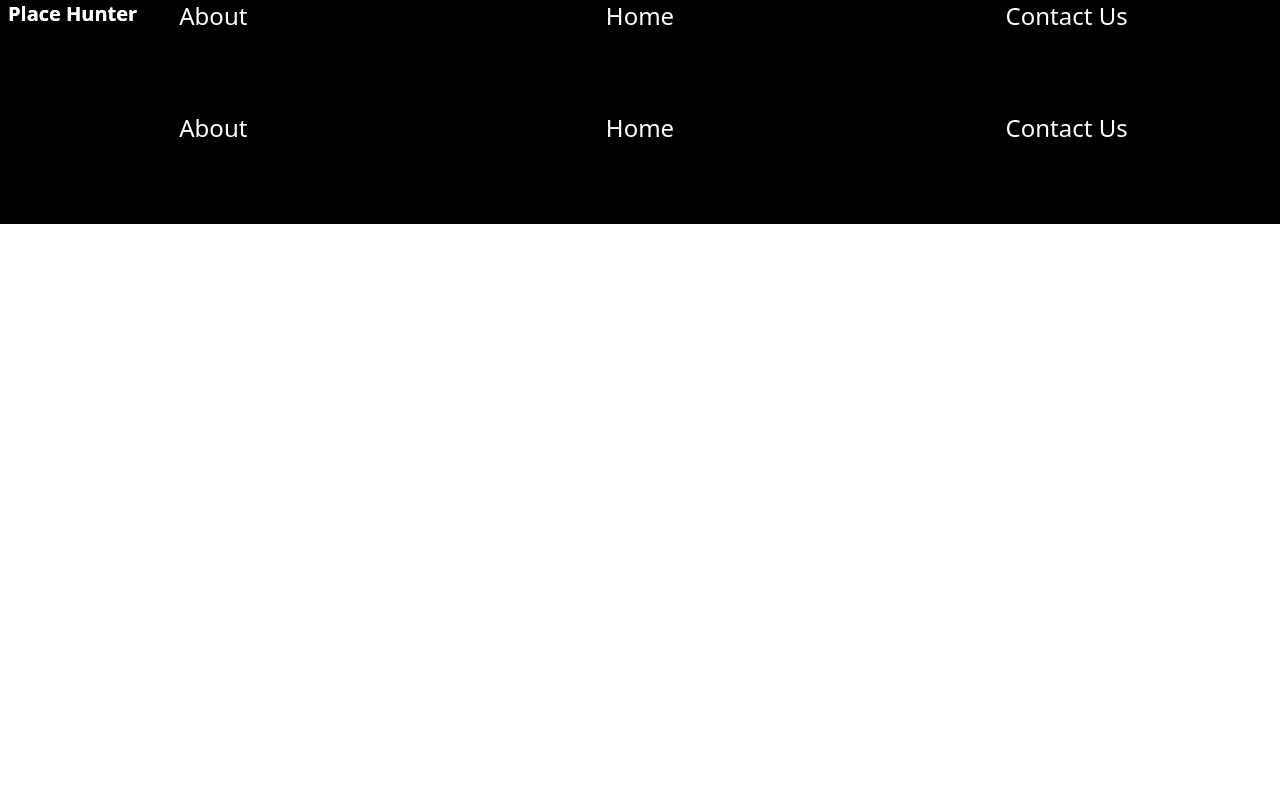
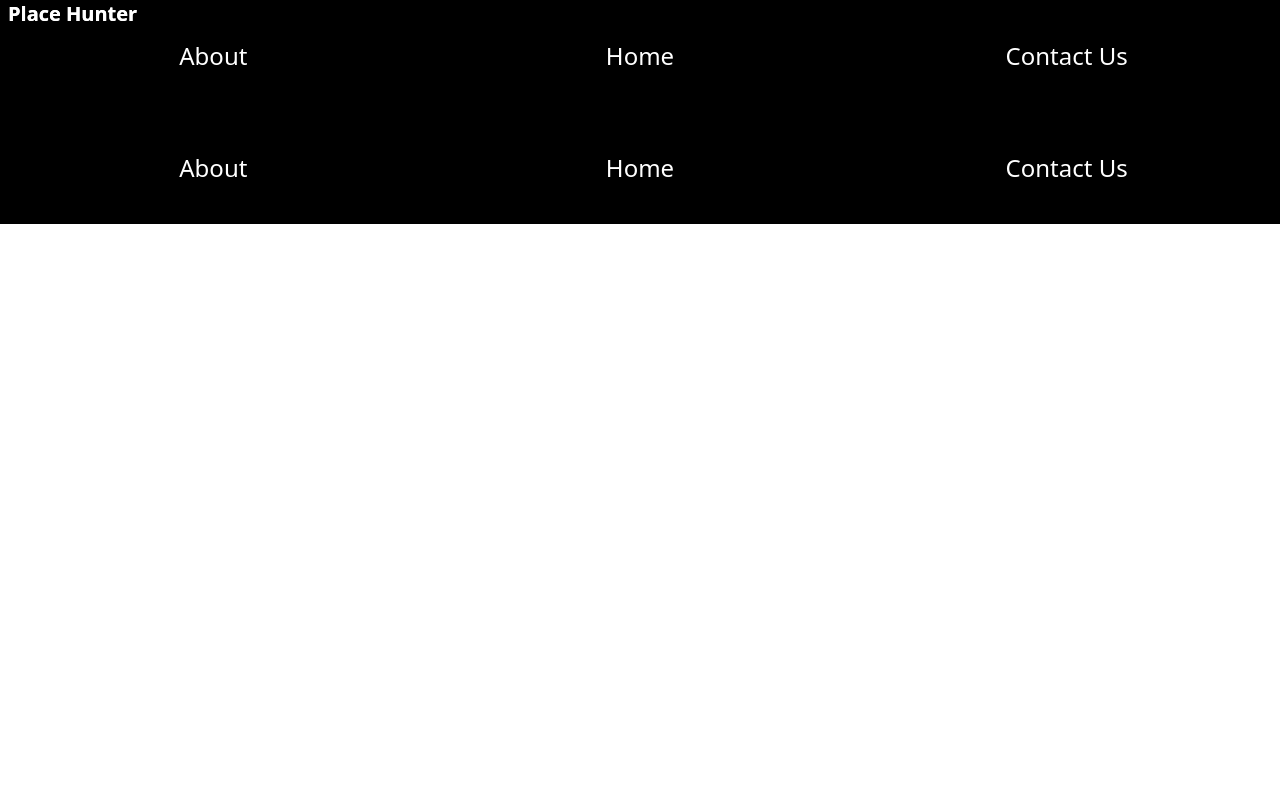
Before and after one commit to AndreyGL0290/PlaceHunter, a Next.js app: page /layout in a window 1280 px wide. Shown: the top 800 px of the page. Built offline with nearby package versions, Linux system fonts and the light colour scheme; no server answers.

Commit message:
Created styled class

```diff
--- a/public/css/globals.css
+++ b/public/css/globals.css
@@ -1,3 +1,9 @@
 @tailwind base;
 @tailwind components;
 @tailwind utilities;
+
+@layer components {
+    .navbar-div {
+        @apply flex items-center justify-center;
+    }
+}
```
